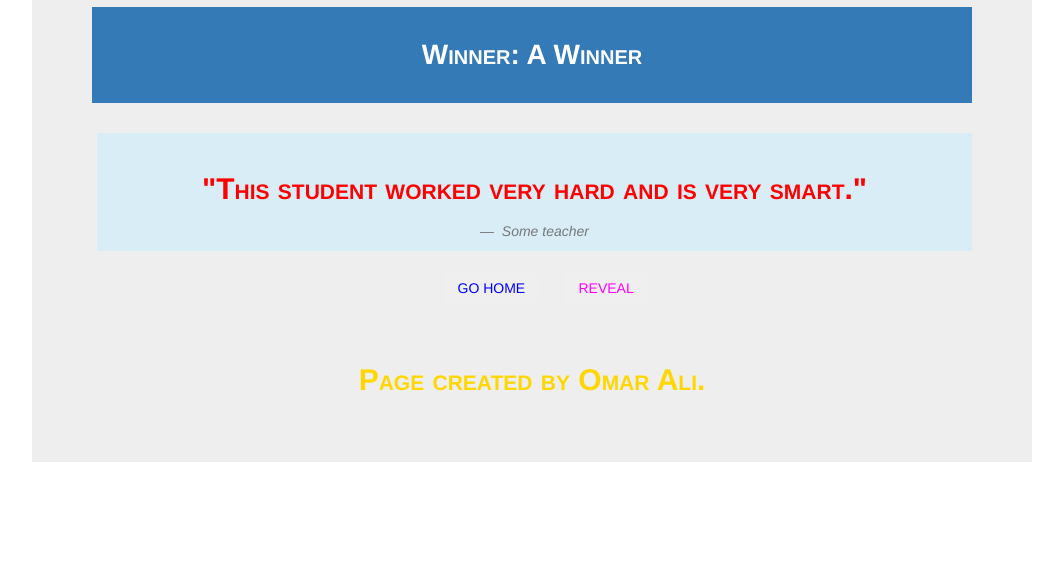
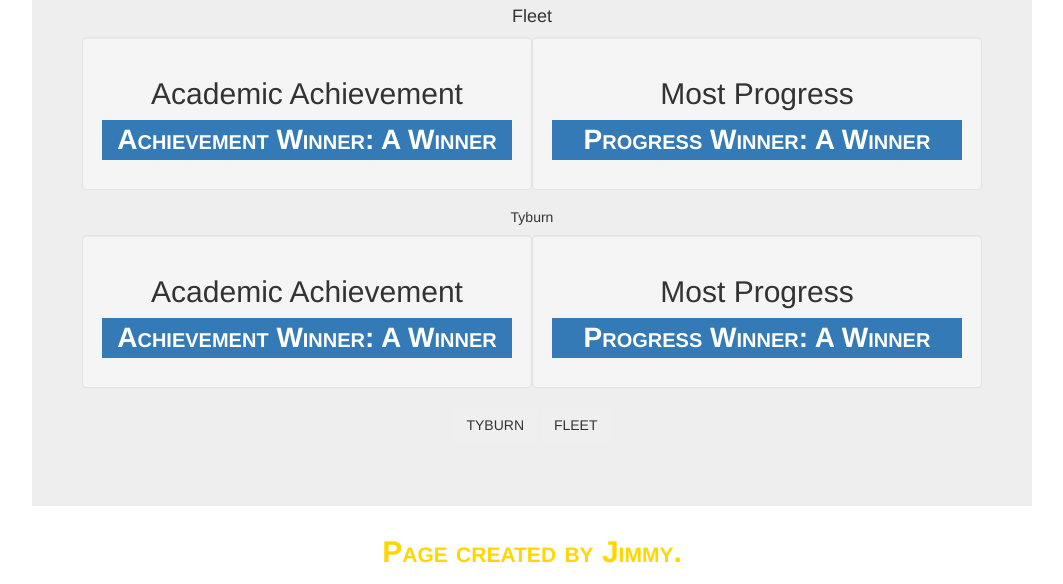
Before and after one commit to KerstynWH/WHAwardsPE, a plain HTML site: page index.html in a window 1280 px wide. Shown: the part 650-1234 px from the top of the page, without its empty margins (108-1171 px from the left). Before the commit the page ends 1137 px from the top, so only its background shows below. Drawn offline with nearby package versions, Linux system fonts and the light colour scheme.

Commit message:
Update index.html

```diff
--- a/index.html
+++ b/index.html
@@ -8,18 +8,6 @@
 
     </head>
     <body>
-      <!-- To complete your web page these tags might be useful:
-
-<div> </div>
-<h1> </h1>
-<p> </p>
-<img id = ??? src = [followed by the URL]>
-<button> </button>
-
-<strong> </strong>
--->
-
-
 
 <div class="container-fluid">
 
@@ -46,31 +34,59 @@ You must also copy this into the image tag:
        <img id = pic src = "https://c2.staticflickr.com/4/3045/2293239853_ddd6bc4ef4_b.jpg"  alt="Geography category photo" class="img-responsive center-block">
 
     </div>
+    <div class='row-fleet-row'>
+        <h4>Fleet</h4>
 
-    <div class="text-left">
-      <div class="text-center" id='winner-box'>
+        <div class="col-xs-6 well">
+          <div class="winner-box">
+            <h2>Academic Achievement </h2>
+            <p class="bg-primary winner-name" id='achievement-name-fleet'>
+              Achievement Winner: A Winner
+            </p>
+          </div>
+        </div>
 
-        <p class=""></p>
+        <div class="col-xs-6 well">
+          <div class="winner-box">
+            <h2> Most Progress </h2>
+            <p class="bg-primary winner-name" id='progress-name-fleet'>
+              Progress Winner: A Winner
+            </p>
+          </div>
+        </div>
+      </div>
 
-        <p class="bg-primary" id='winner-name'>
-          Winner: A Winner
-        </p>
 
-        <blockquote class='bg-info'>
-          <p id='about-winner' >"This student worked very hard and is very smart."</p>
-          <footer>
-            <cite>Some teacher</cite>
-          </footer>
-        </blockquote>
+      <div class='row-tyburn-row'>
+        <h5>Tyburn</h5>
 
+       <div class="col-xs-6 well">
+          <div class="winner-box">
+            <h2>Academic Achievement </h2>
+            <p class="bg-primary winner-name" id='achievement-name-tyburn'>
+              Achievement Winner: A Winner
+            </p>
+          </div>
+        </div>
+
+        <div class="col-xs-6 well">
+          <div class="winner-box">
+            <h2> Most Progress </h2>
+            <p class="bg-primary winner-name" id='progress-name-tyburn'>
+              Progress Winner: A Winner
+            </p>
+          </div>
+        </div>
       </div>
+
 
       <div class='text-center'>
 
-                <button id='home-button' class='btn'>GO HOME</button>
+        <button id='tyburn-button' class='btn'>TYBURN</button>
+        <button id='fleet-button' class='btn'>FLEET</button>
 
-<!-- Add a reaveal button. Use similar code to the home button -->
-       <button id='reveal-button' class='btn'>REVEAL</button>
+        <!-- Add a reaveal button. Use similar code to the home button -->
+
 
       </div>
     </div>
@@ -78,11 +94,12 @@ You must also copy this into the image tag:
   </div>
 
 
-  <div id='footer'>
-  <p class="text-center">
-    Page created by Omar Ali</a>.
-  </p>
- </div>
+  <div id='footer'>
+
+    <p class="text-center">
+      Page created by Jimmy</a>.
+    </p>
+  </div>
 
 
 </div>
```
